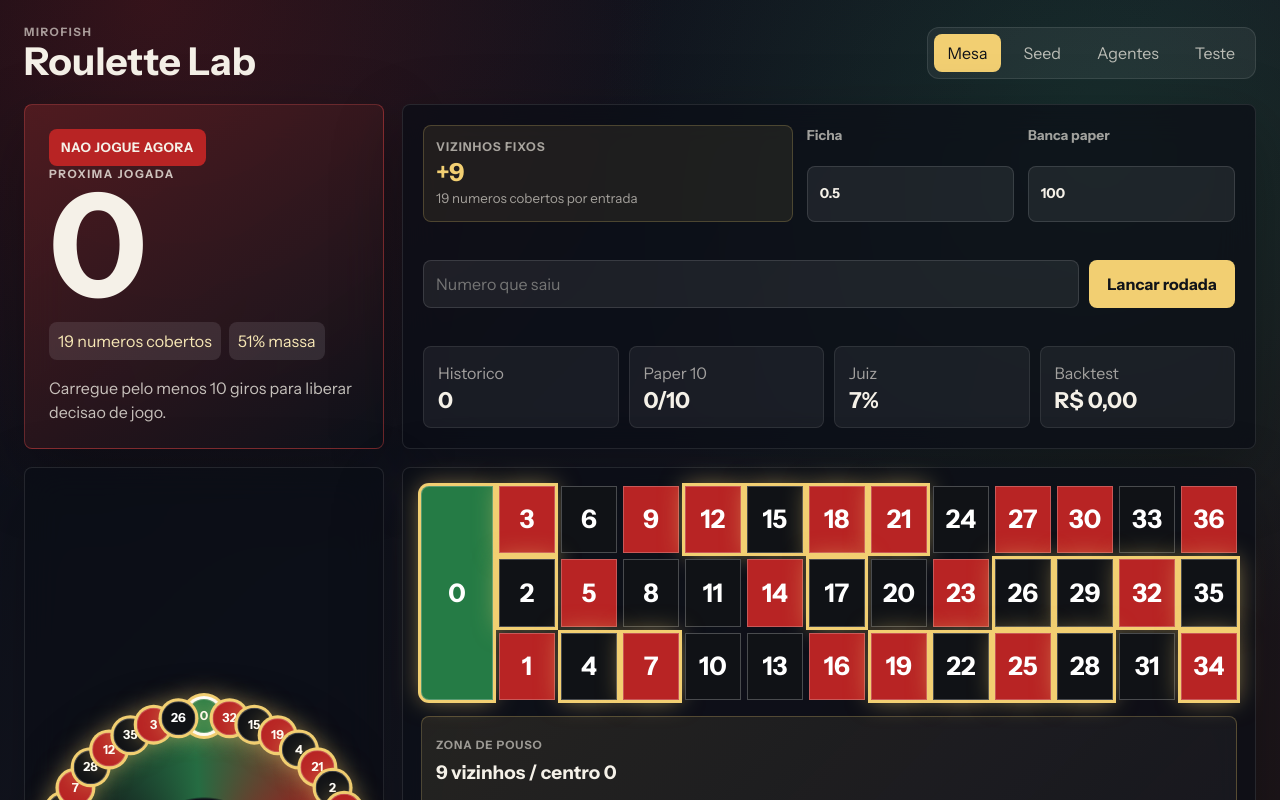
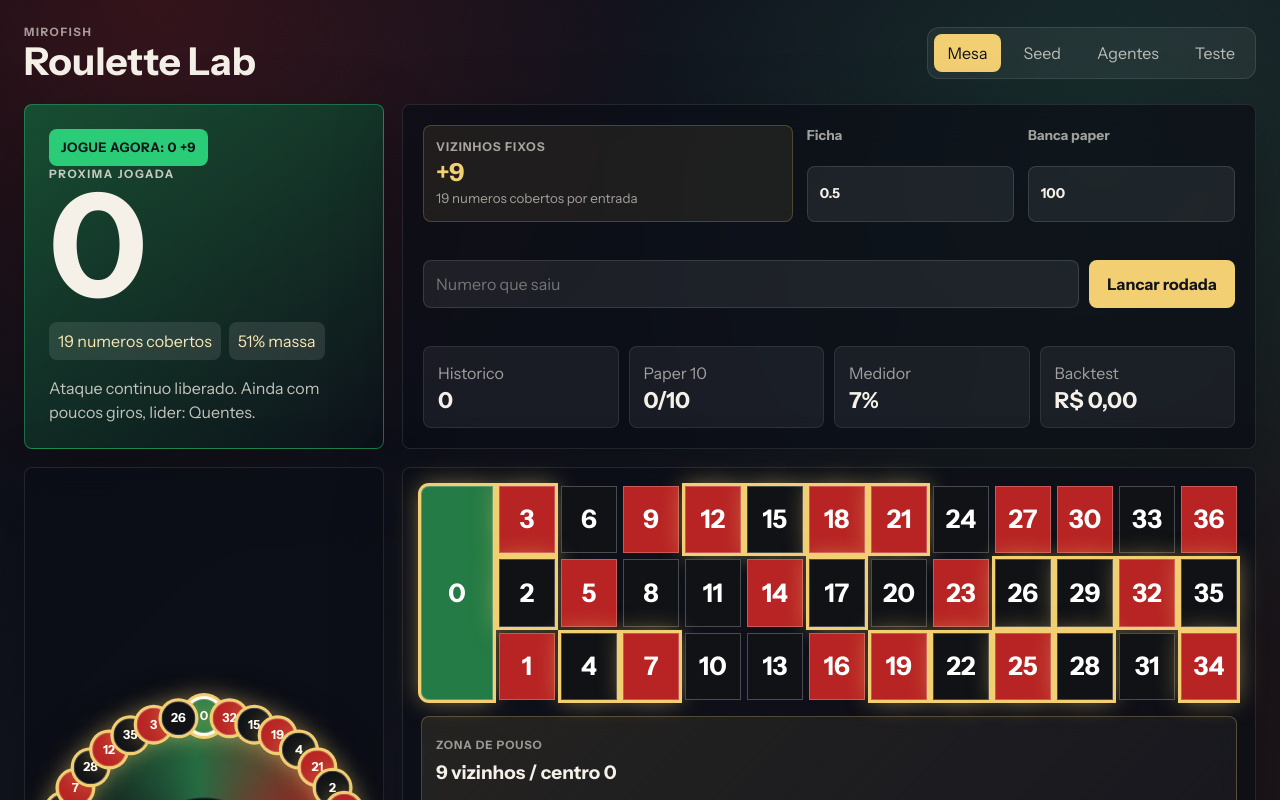
Before and after one commit to Drill23/mirofish-roulette-lab, a React (Vite) app: page / in a window 1280 px wide. Shown: the top 800 px of the page. Built offline with nearby package versions, Linux system fonts and the light colour scheme.

Commit message:
Enable continuous attack mode

```diff
--- a/src/App.jsx
+++ b/src/App.jsx
@@ -88,6 +88,12 @@ const AGENTS = [
     predict: predictLandingZone,
   },
   {
+    id: 'antiMiss',
+    name: 'Anti-miss',
+    signal: 'setor que teria capturado perdas recentes',
+    predict: predictAntiMiss,
+  },
+  {
     id: 'seed',
     name: 'Seed do print',
     signal: 'graficos iniciais da mesa',
@@ -176,7 +182,6 @@ function App() {
       actual: parsed,
       span: FIXED_SPAN,
       unit: savedState.unit,
-      historyLength: history.length,
     })
 
     const separator = savedState.historyText.trim() ? ', ' : ''
@@ -297,7 +302,7 @@ function App() {
           <div className="metric-strip">
             <Metric label="Historico" value={history.length} />
             <Metric label="Paper 10" value={`${Math.min(savedState.paperLog.length, 10)}/10`} />
-            <Metric label="Juiz" value={formatPercent(population.recommendation.judge.score)} />
+            <Metric label="Medidor" value={formatPercent(population.recommendation.judge.score)} />
             <Metric label="Backtest" value={formatMoney(backtest.net)} />
           </div>
         </section>
@@ -372,7 +377,7 @@ function App() {
 
               <div className="smart-card smart-card--judge">
                 <div>
-                  <span>Juiz MiroFish</span>
+                  <span>Medidor MiroFish</span>
                   <strong>
                     {population.recommendation.judge.label} / Campeao{' '}
                     {population.recommendation.judge.championName}
@@ -603,8 +608,8 @@ function App() {
               <span style={{ width: `${Math.min(savedState.paperLog.length, 10) * 10}%` }} />
             </div>
             <p className="risk-note">
-              Use as primeiras 10 rodadas como ensaio de fluxo. So conte como entrada quando o
-              painel disser jogar; o restante fica registrado como nao jogo.
+              Modo ataque continuo: toda rodada lancada conta como entrada. O medidor mostra risco,
+              mas nao bloqueia o setor sugerido.
             </p>
             <div className="audit-list">
               <div>
@@ -612,12 +617,12 @@ function App() {
                 <strong>{paperSummary.bets}</strong>
               </div>
               <div>
-                <span>Evitou perdas</span>
-                <strong>{paperSummary.avoidedLosses}</strong>
+                <span>Taxa acerto</span>
+                <strong>{formatPercent(paperSummary.bets ? paperSummary.wins / paperSummary.bets : 0)}</strong>
               </div>
               <div>
-                <span>Perdeu chances</span>
-                <strong>{paperSummary.missedChances}</strong>
+                <span>Media rodada</span>
+                <strong>{formatMoney(paperSummary.bets ? paperSummary.net / paperSummary.bets : 0)}</strong>
               </div>
             </div>
             <div className="paper-log">
@@ -663,7 +668,7 @@ function App() {
             <div className="paper-score">
               <Metric label="Apostas" value={backtest.bets} />
               <Metric label="Acertos" value={backtest.wins} />
-              <Metric label="Nao jogos" value={backtest.skips} />
+              <Metric label="Cobertura" value={`${FIXED_COVERAGE} nums`} />
               <Metric label="ROI" value={formatSignedPercent(backtest.roi)} />
             </div>
             <div className="audit-list">
@@ -1033,24 +1038,16 @@ function buildPopulation(history, span = FIXED_SPAN, seedDistribution = null, op
         preliminaryAllow,
         roiEstimate,
       })
-  const mode = judge.allow ? 'bet' : 'hold'
-  const decision =
-    mode === 'bet'
-      ? {
-          label: `JOGUE AGORA: ${center} +${activeSpan}`,
-          tone: 'play',
-        }
-      : {
-          label: 'NAO JOGUE AGORA',
-          tone: 'skip',
-        }
+  const mode = 'bet'
+  const decision = {
+    label: `JOGUE AGORA: ${center} +${activeSpan}`,
+    tone: 'play',
+  }
 
   const message =
-    mode === 'bet'
-      ? `Populacao inclinada para ${leader.name}. ${judge.reason}`
-      : history.length < 10
-        ? 'Carregue pelo menos 10 giros para liberar decisao de jogo.'
-        : judge.reason
+    history.length < 10
+      ? `Ataque continuo liberado. Ainda com poucos giros, lider: ${leader.name}.`
+      : `Ataque continuo. Lider: ${leader.name}. ${judge.reason}`
 
   return {
     probabilities: stabilized,
@@ -1179,7 +1176,7 @@ function buildJudge({
     championRoi: champion.roi,
     confidence,
     hitRate,
-    label: allow ? 'APROVADO' : 'BLOQUEADO',
+    label: allow ? 'FORTE' : 'RISCO',
     modelRoi,
     predictedMean,
     reason,
@@ -1213,7 +1210,7 @@ function buildShadowJudge({
     championRoi: roiEstimate,
     confidence,
     hitRate: history.length ? mass : 0,
-    label: preliminaryAllow ? 'PRE-APROVADO' : 'BLOQUEADO',
+    label: preliminaryAllow ? 'FORTE' : 'RISCO',
     modelRoi: roiEstimate,
     predictedMean: mass,
     reason: reason || (preliminaryAllow ? 'Pre-filtro matematico positivo.' : 'Pre-filtro matematico abaixo do corte.'),
@@ -1302,24 +1299,24 @@ function explainJudge({
   stability,
 }) {
   if (allow) {
-    return `Juiz aprovou: probabilidade calibrada acima do breakeven e mesa estavel.`
+    return `Medidor forte: probabilidade calibrada acima do breakeven e mesa estavel.`
   }
   if (!preliminaryAllow) {
-    return 'Juiz bloqueou: os sinais brutos ainda nao passaram o pre-filtro.'
+    return 'Risco alto: sinais brutos abaixo do pre-filtro, mas o ataque segue no melhor setor.'
   }
   if (calibratedProbability < BREAK_EVEN_PROBABILITY + 0.006) {
-    return `Juiz bloqueou: calibrado ${formatPercent(calibratedProbability)} fica perto do breakeven.`
+    return `Risco alto: calibrado ${formatPercent(calibratedProbability)} fica perto do breakeven.`
   }
   if (stability < 0.34) {
-    return 'Juiz bloqueou: mudanca recente na mesa reduziu confianca.'
+    return 'Risco alto: mudanca recente na mesa reduziu confianca.'
   }
   if (championGap < -0.18) {
-    return `Juiz bloqueou: ${champion.name} esta performando melhor no walk-forward.`
+    return `Risco alto: ${champion.name} esta performando melhor no walk-forward.`
   }
   if (judgeScore < 0.52) {
-    return 'Juiz bloqueou: placar combinado ainda nao compensa o risco do +9.'
-  }
-  return 'Juiz bloqueou: evidencia insuficiente para entrada.'
+    return 'Risco alto: placar combinado ainda nao compensa o risco do +9.'
+  }
+  return 'Risco alto: evidencia fraca, usar ficha baixa no ataque continuo.'
 }
 
 function calculateRegimeStability(history) {
@@ -1347,15 +1344,6 @@ function buildWheelProfile(numbers) {
   })
 
   return normalize(scores)
-}
-
-function quickBacktestGate(recommendation, history) {
-  return (
-    recommendation.preliminaryAllow &&
-    recommendation.mass >= BREAK_EVEN_PROBABILITY + 0.004 &&
-    recommendation.confidence >= 0.35 &&
-    calculateRegimeStability(history) >= 0.3
-  )
 }
 
 function runBacktest(history, span, unit, seedDistribution = null) {
@@ -1386,7 +1374,7 @@ function runBacktest(history, span, unit, seedDistribution = null) {
     const prefix = history.slice(0, index)
     const actual = history[index]
     const recommendation = buildPopulation(prefix, span, seedDistribution, { withJudge: false }).recommendation
-    const shouldBet = quickBacktestGate(recommendation, prefix)
+    const shouldBet = true
     const covered = recommendation.covered
     const randomCenter = WHEEL_ORDER[index % WHEEL_ORDER.length]
     const randomCovered = getCoveredNumbers(randomCenter, span)
@@ -1419,8 +1407,8 @@ function runBacktest(history, span, unit, seedDistribution = null) {
   }
 }
 
-function settlePaperRound({ recommendation, actual, span, unit, historyLength }) {
-  const action = historyLength >= 10 && recommendation.mode === 'bet' ? 'bet' : 'skip'
+function settlePaperRound({ recommendation, actual, span, unit }) {
+  const action = 'bet'
   const covered = recommendation.covered
   const activeSpan = recommendation.activeSpan ?? span
   const wouldNet = settleRoulette(covered, actual, unit)
@@ -1686,6 +1674,43 @@ function predictLandingZone(history) {
   const regionalField = buildRegionalField(history)
   regionalField.probabilities.forEach((probability, number) => {
     scores[number] += probability * (2.8 + regionalField.concentration * 3.2)
+  })
+
+  return normalize(scores)
+}
+
+function predictAntiMiss(history) {
+  const scores = Array(NUMBER_COUNT).fill(0.16)
+  if (!history.length) {
+    return normalize(scores)
+  }
+
+  const recent = history.slice(-90)
+  const short = history.slice(-34)
+
+  recent.forEach((number, index) => {
+    const position = WHEEL_ORDER.indexOf(number)
+    const recency = 0.35 + (index + 1) / recent.length
+    addWheelKernel(scores, position, recency * 0.72, 4.1)
+  })
+
+  WHEEL_ORDER.forEach((center) => {
+    const sector = getCoveredNumbers(center, FIXED_SPAN)
+    const core = getCoveredNumbers(center, 4)
+    const longHits = recent.filter((number) => sector.includes(number)).length / recent.length
+    const shortHits = short.length
+      ? short.filter((number) => sector.includes(number)).length / short.length
+      : longHits
+    const coreHits = recent.filter((number) => core.includes(number)).length / recent.length
+    const memory = measureFixedSectorMemory(history, center, FIXED_SPAN)
+    const pressure =
+      shortHits * 2.2 +
+      longHits * 1.25 +
+      coreHits * 0.9 +
+      Math.max(memory.shortLift, 0) * 0.7 +
+      Math.max(memory.lift, 0) * 0.45
+
+    addWheelKernel(scores, WHEEL_ORDER.indexOf(center), pressure, 3.8)
   })
 
   return normalize(scores)
@@ -1907,6 +1932,8 @@ function findLandingCoverage(probabilities, history, fixedSpan = FIXED_SPAN) {
       Math.max(coreLift, 0) * 0.17 +
       Math.max(memory.lift, 0) * 0.18 +
       Math.max(memory.shortLift, 0) * 0.1 +
+      memory.shortRate * 0.32 +
+      memory.posteriorRate * 0.18 +
       Math.max(contrast, 0) * NUMBER_COUNT * 0.22 +
       Math.max(rimGap, 0) * NUMBER_COUNT * 0.08 +
       fieldAgreement * 0.08 +
@@ -1926,6 +1953,7 @@ function findLandingCoverage(probabilities, history, fixedSpan = FIXED_SPAN) {
         coreLift,
         memoryLift: memory.lift,
         memoryRate: memory.posteriorRate,
+        shortRate: memory.shortRate,
         fieldAgreement: clamp(fieldAgreement, 0, 1.8),
         projectedNumber: regionalField.projectedNumber,
         rimGap,
@@ -1946,6 +1974,7 @@ function findLandingCoverage(probabilities, history, fixedSpan = FIXED_SPAN) {
       coreLift: 0,
       memoryLift: 0,
       memoryRate: 0,
+      shortRate: 0,
       fieldAgreement: 0,
       projectedNumber: regionalField.projectedNumber,
       rimGap: 0,
@@ -1983,6 +2012,7 @@ function measureFixedSectorMemory(history, center, span) {
   return {
     posteriorRate,
     lift: posteriorRate / baseline - 1,
+    shortRate,
     shortLift: shortRate / baseline - 1,
   }
 }
```
